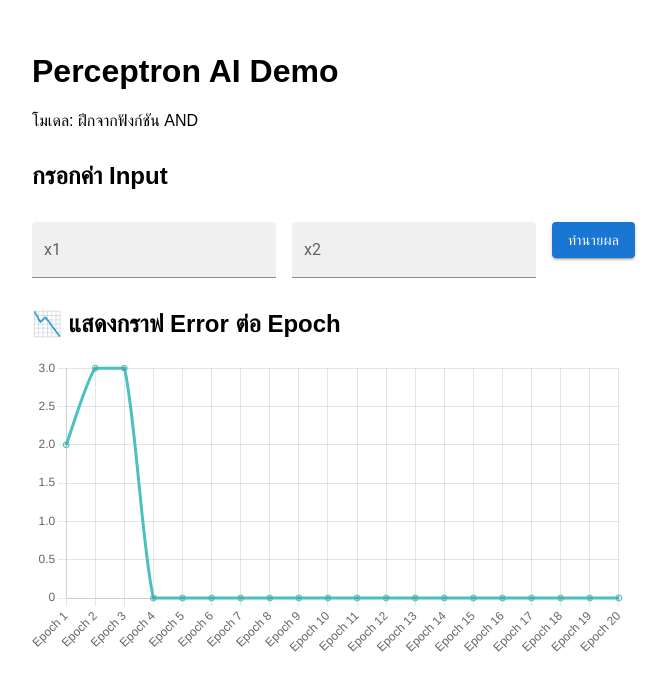
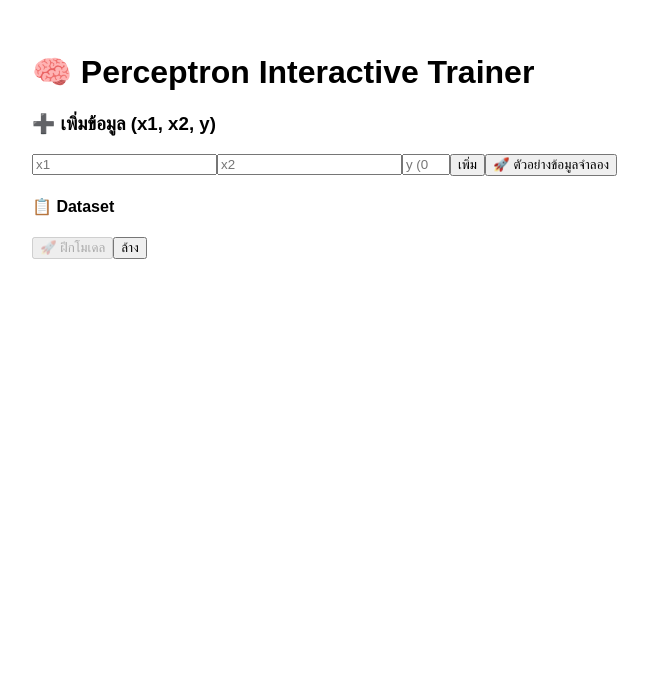
Before and after one commit to NateeSaetae/WebAIDemo, a React (Create React App) app in the folder web-ai-demo/: page / in a window 1280 px wide. Shown: the top 690 px of the page, without its empty margins (0-667 px from the left). Built offline with nearby package versions, Linux system fonts and the light colour scheme.

Commit message:
Perceptron_Input_Model

```diff
--- a/web-ai-demo/src/App.js
+++ b/web-ai-demo/src/App.js
@@ -1,161 +1,93 @@
-import React, { useEffect, useState } from "react";
-import { trainPerceptron } from "./AI_Models/trainPerceptron";
-import ResultChart from "./Chart/ResultChart";
-import {TextField , Button , Box} from '@mui/material';
+// App.jsx
+import React, { useState } from 'react';
+import ResultChart from './Chart/ResultChart';
+import WeightsChart from './Chart/WeightsChart';
+import { trainPerceptron } from './AI_Models/trainPerceptron';
 
-function App() {
-  const [errorPerEpoch, setErrorPerEpoch] = useState([]);
-  const [model, setModel] = useState(null);
-  const [inputX1, setInputX1] = useState("");
-  const [inputX2, setInputX2] = useState("");
-  const [prediction, setPrediction] = useState(null);
-
-  useEffect(() => {
-    const data = [
-      { x1: 0, x2: 0, y: 0 },
-      { x1: 0, x2: 1, y: 0 },
-      { x1: 1, x2: 0, y: 0 },
-      { x1: 1, x2: 1, y: 1 },
-    ];
-
-    const trainedModel = trainPerceptron(data, 0.1, 20);
-    setErrorPerEpoch(trainedModel.errorsPerEpoch);
-    setModel(trainedModel);
-  }, []);
-
-  const handlePredict = () => {
-    if (model && inputX1 !== "" && inputX2 !== "") {
-      const result = model.predict(parseInt(inputX1), parseInt(inputX2));
-      setPrediction(result);
-    }
-  };
-
-  return (
-    <div className="App" style={{ padding: "2rem", fontFamily: "sans-serif" }}>
-      <h1>Perceptron AI Demo</h1>
-      <p>โมเดล: ฝึกจากฟังก์ชัน AND</p>
-
-      <h2 style={{ marginTop: "2rem" }}>กรอกค่า Input</h2>
-      <div style={{ marginBottom: "1rem" }}>
-        <Box style={{ marginTop: "2rem"}}>
-        <TextField
-          id="x1"
-          label="x1"
-          type="number"
-          variant="filled"
-          value={inputX1}
-          onChange={(e) => setInputX1(e.target.value)}
-          style={{ marginRight: "1rem" }}
-        />
-
-      <TextField
-        id="x2"
-        label="x2"
-        type="number"
-        variant="filled"
-        value={inputX2}
-        onChange={(e) => setInputX2(e.target.value)}
-      />
-        <Button variant="contained" onClick={handlePredict} style={{ marginLeft: "1rem"}}>ทำนายผล</Button>
-      </Box>
-      </div>
-      {prediction !== null && (
-        <div>
-          <strong>ผลลัพธ์:</strong> y = {prediction}
-        </div>
-      )}
-      <h2 style={{ marginTop: "2rem" }}>📉 แสดงกราฟ Error ต่อ Epoch</h2>
-      <ResultChart dataPoints={errorPerEpoch} />
-    </div>
-  );
-}
-
-export default App;
-
-/*
-import React, { useState } from "react";
-import { trainPerceptron } from "./AI_Models/trainPerceptron";
-import ResultChart from "./Chart/ResultChart";
-
-function App() {
+export default function App() {
   const [dataset, setDataset] = useState([]);
-  const [x1, setX1] = useState("");
-  const [x2, setX2] = useState("");
-  const [y, setY] = useState("");
-  const [errorPerEpoch, setErrorPerEpoch] = useState([]);
+  const [x1, setX1] = useState('');
+  const [x2, setX2] = useState('');
+  const [y, setY] = useState('');
+  const [errors, setErrors] = useState([]);
+  const [weights, setWeights] = useState([]);
   const [trained, setTrained] = useState(false);
+  const [blockInput, setBlockInput] = useState(false);
+  const datasetTest = [
+    {x1: 1, x2: 1.5, y: 0},
+    {x1: 2, x2: 3.0, y: 1},
+    {x1: 0, x2: 2.2, y: 0},
+    {x1: 3, x2: 4.5, y: 1},
+    {x1: 1, x2: 0.5, y: 0}
+  ]
 
   const handleAddData = () => {
-    if (x1 !== "" && x2 !== "" && y !== "") {
-      const newEntry = {
-        x1: parseInt(x1),
-        x2: parseInt(x2),
-        y: parseInt(y),
-      };
-      setDataset([...dataset, newEntry]);
-      setX1("");
-      setX2("");
-      setY("");
+    const parsedX1 = parseFloat(x1);
+    const parsedX2 = parseFloat(x2);
+    const parsedY = parseInt(y);
+
+    if (!isNaN(parsedX1) && !isNaN(parsedX2) && (parsedY === 0 || parsedY === 1)) {
+      const newPoint = { x1: parsedX1, x2: parsedX2, y: parsedY };
+      setDataset([...dataset, newPoint]);
+      setX1('');
+      setX2('');
+      setY('');
       setTrained(false);
+    } else {
+      alert("กรุณากรอก x1, x2 เป็นตัวเลข และ y เป็น 0 หรือ 1 เท่านั้น");
     }
   };
 
   const handleTrain = () => {
-    if (dataset.length > 0) {
-      const model = trainPerceptron(dataset, 0.1, 20);
-      setErrorPerEpoch(model.errorsPerEpoch);
-      setTrained(true);
-    }
+    const result = trainPerceptron(dataset, 0.1, 50);
+    setErrors(result.errorsPerEpoch);
+    setWeights(result.weightsPerEpoch);
+    setTrained(true);
   };
 
+  const handleTrainTest = () => {
+    setDataset(datasetTest)
+    setBlockInput(true)
+    //handleTrain()
+  }
+
+  const cl = () => {
+    setDataset([]);
+    setErrors([]);
+    setWeights([]);
+    setTrained(false);
+  }
+
   return (
-    <div style={{ padding: "2rem", fontFamily: "sans-serif" }}>
-      <h1>🧠 Perceptron - สร้าง Dataset เอง</h1>
+    <div style={{ padding: '2rem', fontFamily: 'sans-serif' }}>
+      <h1>🧠 Perceptron Interactive Trainer</h1>
 
-      <h3>➕ เพิ่มข้อมูลฝึก</h3>
-      <input
-        type="number"
-        placeholder="x1"
-        value={x1}
-        onChange={(e) => setX1(e.target.value)}
-      />
-      <input
-        type="number"
-        placeholder="x2"
-        value={x2}
-        onChange={(e) => setX2(e.target.value)}
-      />
-      <input
-        type="number"
-        placeholder="y"
-        value={y}
-        onChange={(e) => setY(e.target.value)}
-      />
-      <button onClick={handleAddData}>เพิ่มข้อมูล</button>
+      <h3>➕ เพิ่มข้อมูล (x1, x2, y)</h3>
+      <input type="number" step="any" placeholder="x1" value={x1} onChange={e => setX1(e.target.value)} />
+      <input type="number" step="any" placeholder="x2" value={x2} onChange={e => setX2(e.target.value)} />
+      <input type="number" min="0" max="1" placeholder="y (0 or 1)" value={y} onChange={e => setY(e.target.value)} />
+      <button onClick={handleAddData} disabled={blockInput === true}>เพิ่ม</button>
+      <button onClick={handleTrainTest} >🚀 ตัวอย่างข้อมูลจำลอง</button>
 
-      <h4 style={{ marginTop: "1rem" }}>📋 Dataset ที่ใส่:</h4>
+      <h4>📋 Dataset</h4>
       <ul>
-        {dataset.map((item, index) => (
-          <li key={index}>
-            x1: {item.x1}, x2: {item.x2}, y: {item.y}
-          </li>
+        {dataset.map((d, i) => (
+          <li key={i}>x1: {d.x1}, x2: {d.x2}, y: {d.y}</li>
         ))}
       </ul>
 
-      <button onClick={handleTrain} disabled={dataset.length === 0}>
-        🚀 ฝึกโมเดลจาก Dataset นี้
-      </button>
+      <button onClick={handleTrain} disabled={dataset.length === 0}>🚀 ฝึกโมเดล</button>
+      <button onClick={cl}>ล้าง</button>
 
       {trained && (
         <>
-          <h3 style={{ marginTop: "2rem" }}>📈 Error Chart</h3>
-          <ResultChart dataPoints={errorPerEpoch} />
+          <h3>📈 Error per Epoch</h3>
+          <ResultChart dataPoints={errors} />
+
+          <h3>📊 Weights over Epochs</h3>
+          <WeightsChart weightsPerEpoch={weights} />
         </>
       )}
     </div>
   );
 }
-
-export default App;
-
-*/
--- /dev/null
+++ b/web-ai-demo/src/Chart/WeightsChart.js
@@ -0,0 +1,40 @@
+import { Line } from "react-chartjs-2";
+import {
+  Chart as ChartJS,
+  LineElement,
+  CategoryScale,
+  LinearScale,
+  PointElement,
+} from "chart.js";
+
+ChartJS.register(LineElement, CategoryScale, LinearScale, PointElement);
+
+export default function WeightsChart({ weightsPerEpoch }) {
+  const labels = weightsPerEpoch.map((_, i) => `Epoch ${i + 1}`);
+  const weight0 = weightsPerEpoch.map((w) => w[0]);
+  const weight1 = weightsPerEpoch.map((w) => w[1]);
+
+  const data = {
+    labels,
+    datasets: [
+      {
+        label: "Weight w1",
+        data: weight0,
+        borderColor: "rgb(255, 99, 132)",
+        fill: false,
+      },
+      {
+        label: "Weight w2",
+        data: weight1,
+        borderColor: "rgb(54, 162, 235)",
+        fill: false,
+      },
+    ],
+  };
+
+  return (
+    <div style={{ width: "100%", maxWidth: "600px" }}>
+      <Line data={data} />
+    </div>
+  );
+}
```
